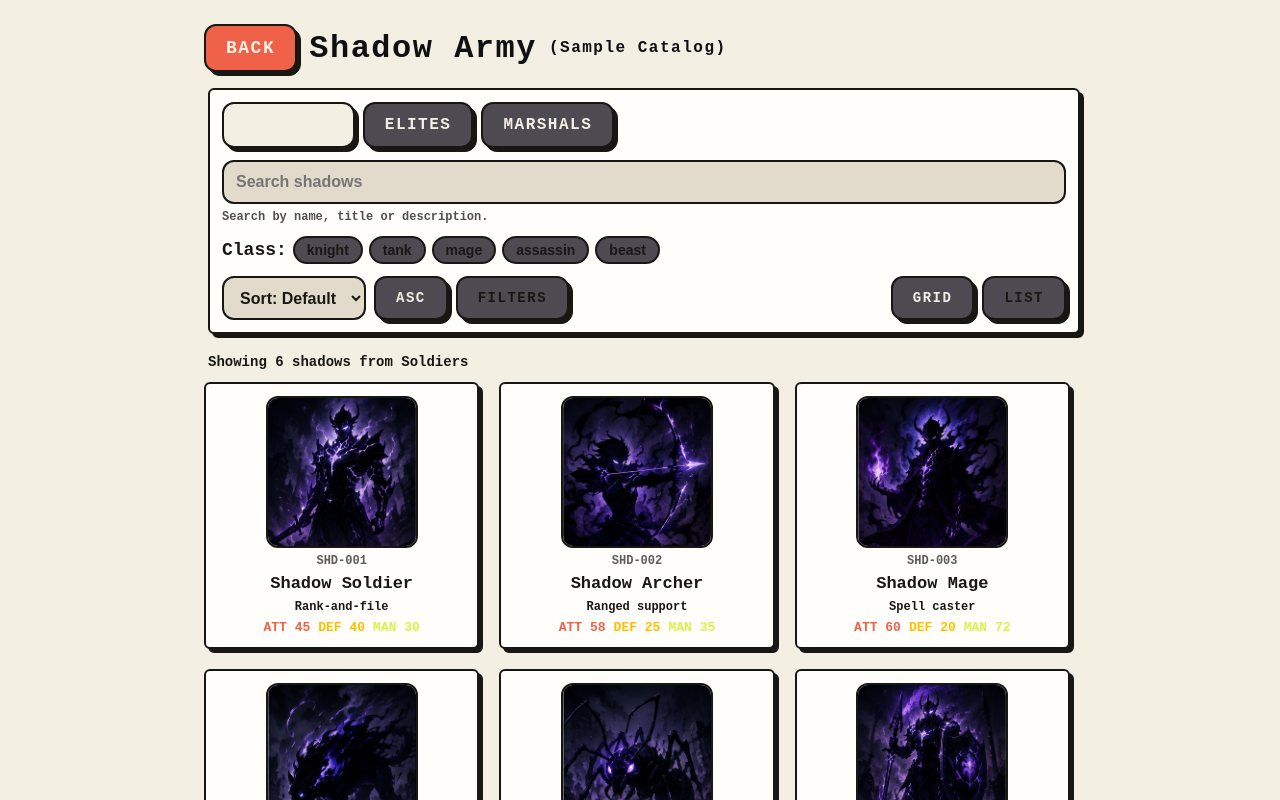
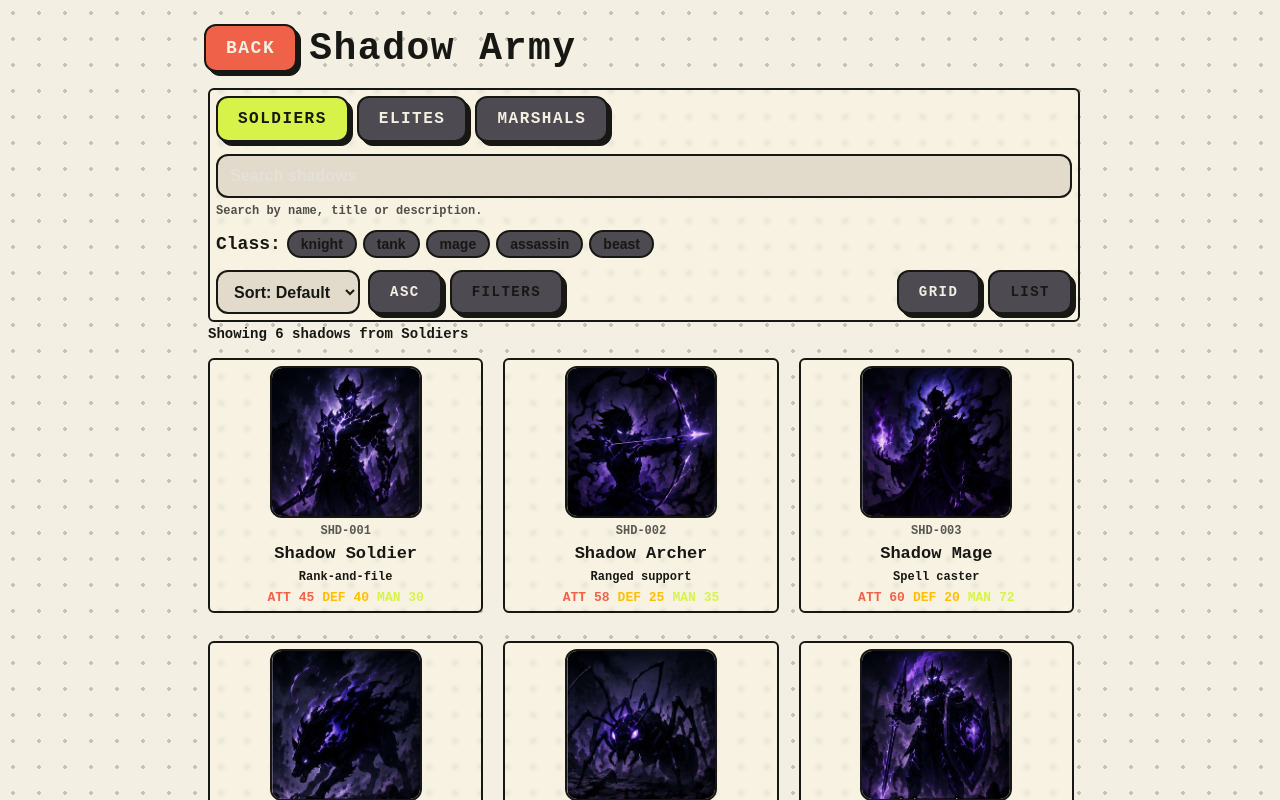
Before and after one commit to EmmanDespi/React-Portfolio, a React (Vite) app: page /data in a window 1280 px wide. Shown: the top 800 px of the page. Built offline with nearby package versions, Linux system fonts and the light colour scheme.

Commit message:
minor changes

```diff
--- a/src/index.css
+++ b/src/index.css
@@ -13,3 +13,7 @@ body,
 *::after {
   box-sizing: border-box;
 }
+input::placeholder {
+  color: #e4e1d9;
+  opacity: 1;
+}
--- a/src/pages/DataPage.tsx
+++ b/src/pages/DataPage.tsx
@@ -1,4 +1,4 @@
-import { useEffect, useMemo, useState } from "react";
+import { useEffect, useMemo, useState, type CSSProperties } from "react";
 import { useNavigate } from "react-router-dom";
 import {
   AppColors,
@@ -11,9 +11,8 @@ import {
   NeoRows,
   NeoStatBar,
   NeoTag,
-  useColorScheme,
   useResponsive,
-  WireFrame,
+  WireFrameFrosted,
 } from "../theme/AppTheme";
 
 import shadowSoldier from "../assets/shadows/shadow-soldier.png";
@@ -158,7 +157,7 @@ function ShadowDetail({
     <>
       {/* Header */}
       <div style={{ display: "flex", alignItems: "center", gap: 16 }}>
-        <NeoImage src={item.image} alt={item.name} size={120} isDark={isDark} />
+        <NeoImage src={item.image} alt={item.name} size={152} isDark={isDark} />
         <div style={{ minWidth: 0 }}>
           <div style={{ color: palette.ink, opacity: 0.7, fontWeight: 700, fontSize: 14 }}>{item.code}</div>
           <div style={{ color: palette.ink, fontWeight: 900, fontSize: 24, lineHeight: 1.2 }}>{item.name}</div>
@@ -239,7 +238,7 @@ export default function DataScreen() {
   const navigate = useNavigate();
   const responsive = useResponsive();
 
-  const { isDark, setIsDark } = useAppTheme();
+  const { isDark } = useAppTheme();
   const palette = isDark ? AppPalette.dark : AppPalette.light;
 
   const [view, setView] = useState<ViewMode>("grid");
@@ -309,6 +308,7 @@ export default function DataScreen() {
   return (
     <div
       style={{
+        ...dotBackground(palette.background, isDark ? "#ffffff30" : "#00000030"),
         minHeight: "100vh",
         width: "100%",
         display: "flex",
@@ -335,35 +335,24 @@ export default function DataScreen() {
           <NeoButton label="Back" color={AppColors.coral} onPressed={() => navigate("/")} />
           <h1
             style={{
-              color: palette.title,
+              color: isDark ? AppColors.oatmilk : AppColors.ink,
               fontWeight: 900,
               letterSpacing: 1.5,
-              fontSize: responsive.isDesktop ? 32 : 22,
+              fontSize: responsive.isDesktop ? 38 : 24,
               margin: 0,
             }}
           >
             Shadow Army
           </h1>
-          <h1
-            style={{
-              color: palette.title,
-              fontWeight: 900,
-              letterSpacing: 1.5,
-              fontSize: responsive.isDesktop ? 16 : 16,
-              margin: 0,
-            }}
-          >
-            (Sample Catalog)
-          </h1>
         </div>
 
         {/* Controls */}
-        <WireFrame color={palette.card} style={{ marginBottom: AppSpacing.md }} padding={AppSpacing.sm}>
+        <WireFrameFrosted isDark={isDark} frost={0.1}>
           <div style={{ display: "flex", flexDirection: "column", gap: AppSpacing.sm }}>
             {/* Rank tabs */}
             <div style={{ display: "flex", flexWrap: "wrap", gap: 8 }}>
               {CATEGORIES.map((c) => (
-                <NeoButton key={c} label={RANK_LABELS[c]} fontSize={16} color={category === c? palette.shell : ""} onPressed={() => setCategory(c)} />
+                <NeoButton key={c} label={RANK_LABELS[c]} fontSize={16} color={category === c? palette.paper : ""} labelColor={category === c? AppColors.ink : ""} onPressed={() => setCategory(c)} />
               ))}
             </div>
 
@@ -452,7 +441,7 @@ export default function DataScreen() {
               </div>
             )}
           </div>
-        </WireFrame>
+        </WireFrameFrosted>
 
         <div style={{ color: palette.ink, fontWeight: 700, fontSize: 14, marginBottom: AppSpacing.sm, paddingLeft: 4 }}>
           Showing {visibleItems.length} shadows from {RANK_LABELS[category]}
@@ -460,11 +449,11 @@ export default function DataScreen() {
 
         {/* Empty state */}
         {visibleItems.length === 0 && (
-          <WireFrame color={palette.card} padding={AppSpacing.md} margin={0}>
+          <WireFrameFrosted isDark={isDark} frost={0.1}>
             <div style={{ color: palette.ink, fontWeight: 700, textAlign: "center" }}>
               No shadows match your search or filters.
             </div>
-          </WireFrame>
+          </WireFrameFrosted>
         )}
 
         {/* Grid view */}
@@ -490,7 +479,7 @@ export default function DataScreen() {
                   onKeyDown={(e) => (e.key === "Enter" || e.key === " ") && (e.preventDefault(), open())}
                   style={{ cursor: "pointer" }}
                 >
-                  <WireFrame color={palette.card} margin={0} padding={AppSpacing.sm}>
+                  <WireFrameFrosted isDark={isDark} frost={0.1}>
                     <div style={{ display: "flex", flexDirection: "column", alignItems: "center", gap: 6, textAlign: "center" }}>
                       <NeoImage src={it.image} alt={it.name} size={152} isDark={isDark} />
                       <div style={{ color: palette.ink, opacity: 0.7, fontWeight: 700, fontSize: 12 }}>{it.code}</div>
@@ -498,7 +487,7 @@ export default function DataScreen() {
                       <div style={{ color: palette.ink, fontWeight: 600, fontSize: 12 }}>{it.suffix}</div>
                       <MiniStats stats={it.stats} />
                     </div>
-                  </WireFrame>
+                  </WireFrameFrosted>
                 </div>
               );
             })}
@@ -507,7 +496,7 @@ export default function DataScreen() {
 
         {/* List view */}
         {view === "list" && visibleItems.length > 0 && (
-          <WireFrame color={palette.card} padding={0} margin={0}>
+          <WireFrameFrosted isDark={isDark} frost={0.1}>
             <div style={{ overflowX: "auto", borderRadius: 12 }}>
               <table style={{ width: "100%", borderCollapse: "collapse", color: palette.ink, fontSize: 15 }}>
                 <thead>
@@ -547,7 +536,7 @@ export default function DataScreen() {
                 </tbody>
               </table>
             </div>
-          </WireFrame>
+          </WireFrameFrosted>
         )}
       </div>
 
@@ -557,6 +546,7 @@ export default function DataScreen() {
           isDark={isDark}
           maxWidth={responsive.dialogWidth(560)}
           onClose={() => setSelectedId(null)}
+          frost={0.5}
         >
           <ShadowDetail
             item={selectedItem}
@@ -569,3 +559,14 @@ export default function DataScreen() {
     </div>
   );
 }
+
+export const dotBackground = (
+  bg: string,
+  dot: string,
+  gap = 26,
+  size = 2
+): CSSProperties => ({
+  backgroundColor: bg,
+  backgroundImage: `radial-gradient(${dot} ${size}px, transparent ${size}px)`,
+  backgroundSize: `${gap}px ${gap}px`,
+});
--- a/src/pages/HomePage.tsx
+++ b/src/pages/HomePage.tsx
@@ -9,6 +9,7 @@ import {
   NeoSwitch,
   useResponsive,
   WireFrame,
+  WireFrameFrosted,
 } from "../theme/AppTheme";
 import { FloatingButton } from "../theme/FloatingButton";
 import { useAppTheme } from "../theme/ThemeContext";
@@ -134,7 +135,7 @@ export default function HomeScreen() {
   const { isDark, setIsDark } = useAppTheme();
 
   const responsive = useResponsive();
-  const { isMobile, isDesktop, isLargeDesktop, dashboardWidth } = responsive;
+  const { isMobile, isLargeDesktop, dashboardWidth } = responsive;
   const p = isDark ? AppPalette.dark : AppPalette.light;
 
   const ink = isDark ? AppColors.oatmilk : p.ink;
@@ -353,6 +354,7 @@ export default function HomeScreen() {
       style={{
         minHeight: "100vh",
         width: "100%",
+        ...dotBackground(p.background, isDark ? "#ffffff30" : "#00000030"),
         boxSizing: "border-box",
         display: "flex",
         flexDirection: "column",
@@ -390,14 +392,7 @@ export default function HomeScreen() {
             </div>
         </div>
       )}
-      <WireFrame
-        color={p.shell}
-        isDark={isDark}
-        width={dashboardWidth}
-        height="auto"
-        margin={isDesktop ? AppSpacing.md : AppSpacing.sm}
-        padding={AppSpacing.sm}
-      >
+      <WireFrameFrosted width={dashboardWidth} isDark={isDark} frost={0.05}>
         {header}
         <div style={{ height: 24 }} />
         {sectionDivider("About")}
@@ -450,7 +445,18 @@ export default function HomeScreen() {
             </WireFrame>
           )}
         </div>
-      </WireFrame>
+      </WireFrameFrosted>
     </div>
   );
 }
+
+export const dotBackground = (
+  bg: string,
+  dot: string,
+  gap = 26,
+  size = 2
+): CSSProperties => ({
+  backgroundColor: bg,
+  backgroundImage: `radial-gradient(${dot} ${size}px, transparent ${size}px)`,
+  backgroundSize: `${gap}px ${gap}px`,
+});
--- a/src/pages/POSPage.tsx
+++ b/src/pages/POSPage.tsx
@@ -1,4 +1,4 @@
-import { useEffect, useMemo, useState } from "react";
+import { useEffect, useMemo, useState, type CSSProperties } from "react";
 import { useNavigate } from "react-router-dom";
 import { EMPTY } from "./Pos Assets/types";
 import type { Item, Line, Reading, Sale, Settings, Store, TaxType } from "./Pos Assets/types";
@@ -12,7 +12,7 @@ import { SalesView } from "./Pos Assets/views/SalesView";
 import { ReportsView } from "./Pos Assets/views/ReportsView";
 import { SettingsView } from "./Pos Assets/views/SettingsView";
 import { FloatingButton } from "../theme/FloatingButton";
-import { AppColors, AppPalette, AppSpacing, NeoButton, NeoSwitch, WireFrame, useResponsive } from "../theme/AppTheme";
+import { AppColors, AppPalette, AppSpacing, NeoButton, WireFrameFrosted, useResponsive } from "../theme/AppTheme";
 import { useAppTheme } from "../theme/ThemeContext";
 
 type Tab = "sell" | "inventory" | "sales" | "reports" | "settings";
@@ -30,7 +30,7 @@ export default function POSPage() {
   const [lastId, setLastId] = useState<string | null>(null);
 
   // Same dark-mode setup as HomePage: start from the system scheme, toggle with NeoSwitch.
-  const { isDark, setIsDark } = useAppTheme();
+  const { isDark } = useAppTheme();
   const responsive = useResponsive();
   const p = isDark ? AppPalette.dark : AppPalette.light;
   const shellWidth = responsive.isLargeDesktop ? responsive.width * 0.7 : responsive.dashboardWidth;
@@ -161,8 +161,8 @@ export default function POSPage() {
   return (
     <div
       style={{
-        color: AppColors.oatmilk,
         minHeight: "100vh",
+        ...dotBackground(p.background, isDark ? "#ffffff30" : "#00000030"),
         width: "100%",
         boxSizing: "border-box",
         display: "flex",
@@ -194,14 +194,7 @@ export default function POSPage() {
         </div>
       )}
 
-      <WireFrame
-        color={p.card}
-        isDark={isDark}
-        width={shellWidth}
-        height="auto"
-        margin={responsive.isDesktop ? AppSpacing.md : AppSpacing.sm}
-        padding={AppSpacing.sm}
-      >
+      <WireFrameFrosted width={shellWidth} isDark={isDark} frost={0.05}>
         <div style={{ display: "flex", alignItems: "flex-start", justifyContent: "space-between", gap: AppSpacing.sm, padding: `${AppSpacing.xs}px 8px 0` }}>
           <div style={{ minWidth: 0 }}>
             <h1 style={{ color: p.ink, fontSize: 22, fontWeight: 900, letterSpacing: 2.5, margin: 0 }}>
@@ -253,7 +246,17 @@ export default function POSPage() {
               }} />
           )}
         </div>
-      </WireFrame>
+      </WireFrameFrosted>
     </div>
   );
 }
+export const dotBackground = (
+  bg: string,
+  dot: string,
+  gap = 26,
+  size = 2
+): CSSProperties => ({
+  backgroundColor: bg,
+  backgroundImage: `radial-gradient(${dot} ${size}px, transparent ${size}px)`,
+  backgroundSize: `${gap}px ${gap}px`,
+});
--- a/src/pages/Pos Assets/components/AddItemForm.tsx
+++ b/src/pages/Pos Assets/components/AddItemForm.tsx
@@ -53,7 +53,7 @@ export function AddItemForm({ onAdd, mode, isDark }: Props) {
           </select>)}
       </div>
       {err && (
-        <p role="alert" style={{ margin: `${AppSpacing.sm}px 0`, padding: "8px 12px", border: `2px solid ${AppColors.ink}`, borderRadius: 8, backgroundColor: AppColors.coral, color: AppColors.ink, fontWeight: 700, fontSize: 14 }}>
+        <p role="alert" style={{ margin: `${AppSpacing.sm}px 0`, padding: "8px 12px", border: `2px solid ${AppColors.ink}`, borderRadius: 8, backgroundColor: AppColors.coral, color: AppColors.white, fontWeight: 700, fontSize: 14 }}>
           {err}
         </p>
       )}
--- a/src/pages/Pos Assets/views/SalesView.tsx
+++ b/src/pages/Pos Assets/views/SalesView.tsx
@@ -43,7 +43,7 @@ export function SalesView({ sales, onVoid, settings, isDark }: Props) {
       <div>
         <h2 style={heading}>All invoices ({sales.length})</h2>
         {sales.length === 0 && card(<p style={{ color: p.ink, fontSize: 15, margin: 0 }}>No sales yet. Completed sales show up here.</p>)}
-        <div style={{ display: "grid", gap: 12, alignItems: "start", gridTemplateColumns: "repeat(auto-fill, minmax(max(200, calc((100% - 48px) / 3)), 1fr))" }}>
+        <div style={{ display: "grid", gap: 12, alignItems: "start", gridTemplateColumns: "repeat(auto-fill, minmax(max(260px, calc((100% - 48px) / 3)), 1fr))" }}>
           {sales.map((x) => card(<>
             <div style={{ display: "flex", flexWrap: "wrap", justifyContent: "space-between", alignItems: "center", gap: AppSpacing.sm, color: p.ink }}>
               <div style={{ display: "flex", alignItems: "center", gap: 8, flexWrap: "wrap" }}>
@@ -53,7 +53,7 @@ export function SalesView({ sales, onVoid, settings, isDark }: Props) {
               </div>
               <span style={{ fontSize: 14 }}>{new Date(x.at).toLocaleString("en-PH")}</span>
             </div>
-            <div style={{ display: "flex", flexWrap: "wrap", justifyContent: "space-between", alignItems: "center", gap: AppSpacing.sm, color: p.ink, paddingTop:12, paddingBottom: 12}}>
+            <div style={{ display: "flex", alignItems: "center", gap: 8, flexWrap: "wrap", color: p.ink, paddingTop:12, paddingBottom: 12}}>
             <strong style={{ textDecoration: x.voided ? "line-through" : "none" }}>{peso(x.totals.gross)}</strong>
             </div>
             {x.voided && <p style={{ color: p.ink, fontSize: 13, margin: `${AppSpacing.xs}px 0 0` }}>Voided: {x.voidReason}</p>}
--- a/src/theme/AppTheme.tsx
+++ b/src/theme/AppTheme.tsx
@@ -6,7 +6,7 @@ import React, { useEffect, useState, type ReactNode } from "react";
 
 export const AppColors = {
   ink: "#171713",
-  paper: "rgb(243, 239, 226)",
+  paper: "#F3EFE2",
   white: "#FFFEFA",
   lime: "#D7F34A",
   mustard: "#FFBF00",
@@ -15,11 +15,11 @@ export const AppColors = {
   muted: "#77766F",
   line: "#BCB9AE",
   oatcream: "#C2A178",
-  dsBlue: "rgb(56, 81, 90)",
-  deep:  "#0e1012",
-  oatmilk: "rgb(226, 218, 203)",
-  onyx: "rgb(56, 52, 59)",
-  stone: "rgb(78, 74, 82)",
+  dsBlue: "#38515A",
+  deep: "#0E1012",
+  oatmilk: "#E2DACB",
+  onyx: "#57505C",
+  stone: "#4E4A52",
 } as const;
 
 export const AppSpacing = {
@@ -51,7 +51,7 @@ export const AppPalette = {
   dark: {
     background: AppColors.deep,
     title: AppColors.coral,
-    shell: AppColors.onyx,
+    shell: AppColors.dsBlue,
     card: AppColors.stone,
     subcard: AppColors.onyx,
     paper: AppColors.mustard,
@@ -222,6 +222,79 @@ export const WireFrame: React.FC<WireFrameProps> = ({
           minHeight,
           padding,
           backgroundColor: color || p.card,
+          borderRadius,
+          border: `${borderWidth}px solid ${borderColor}`,
+          boxSizing: "border-box",
+        }}
+      >
+        {children}
+      </div>
+    </div>
+  );
+};
+
+interface WireFrameFrostedProps {
+  children: React.ReactNode;
+  width?: number | string;
+  height?: number | string;
+  minHeight?: number;
+  padding?: number;
+  margin?: number;
+  color?: string;          // hex like "#ffffff" (6 digits). Falls back to the palette card color
+  borderRadius?: number;
+  borderWidth?: number;
+  borderColor?: string;
+  isDark?: boolean;
+  frost?: number;          // 0 = clear glass, 1 = heavy frost (default 0.5)
+  blur?: number;           // optional px override for the blur amount
+  style?: React.CSSProperties;
+}
+
+/** Turns "#rrggbb" or "#rgb" into "rgba(r, g, b, a)". Other formats are returned as-is. */
+const withAlpha = (color: string, alpha: number): string => {
+  const m = color.trim().match(/^#([0-9a-f]{3}|[0-9a-f]{6})$/i);
+  if (!m) return color;
+  let hex = m[1];
+  if (hex.length === 3) hex = hex.split("").map((c) => c + c).join("");
+  const n = parseInt(hex, 16);
+  return `rgba(${(n >> 16) & 255}, ${(n >> 8) & 255}, ${n & 255}, ${alpha})`;
+};
+
+export const WireFrameFrosted: React.FC<WireFrameFrostedProps> = ({
+  children,
+  width = "100%",
+  height = "100%",
+  minHeight,
+  padding = 6,
+  margin = 4,
+  borderRadius = 6,
+  borderWidth = 2,
+  color,
+  borderColor = AppColors.ink,
+  isDark = true,
+  frost = 0.5,
+  blur,
+  style,
+}) => {
+  const p = isDark ? AppPalette.dark : AppPalette.light;
+
+  const f = Math.max(0, Math.min(1, frost));
+  const blurPx = blur ?? f * 20;          // 0 to 20px
+  const alpha = 0.15 + f * 0.6;           // 0.15 to 0.75
+  const filter = `blur(${blurPx}px) saturate(150%)`;
+
+  return (
+    <div style={{ position: "relative", width, minHeight, margin, ...style }}>
+      <div
+        style={{
+          position: "relative",
+          width,
+          height,
+          minHeight,
+          padding,
+          backgroundColor: withAlpha(color || p.card, alpha),
+          backdropFilter: filter,
+          WebkitBackdropFilter: filter, // Safari
           borderRadius,
           border: `${borderWidth}px solid ${borderColor}`,
           boxSizing: "border-box",
@@ -659,19 +732,20 @@ interface NeoDialogProps {
   backLabel?: string;
   isDark?: boolean;
   ariaLabel?: string;
+  frost?: number;
 }
 
 export const NeoDialog: React.FC<NeoDialogProps> = ({
   children,
   onClose,
   onBack,
+  frost = 0.1,
   maxWidth = 560,
   closeLabel = "Close",
   backLabel = "Back",
   isDark = false,
   ariaLabel = "Dialog",
 }) => {
-  const p = isDark ? AppPalette.dark : AppPalette.light;
   const responsive = useResponsive();
 
   useEffect(() => {
@@ -707,7 +781,7 @@ export const NeoDialog: React.FC<NeoDialogProps> = ({
         onClick={(e) => e.stopPropagation()}
         style={{ width: responsive.dialogWidth(maxWidth), maxWidth: "100%" }}
       >
-        <WireFrame color={p.card} padding={0} margin={0}>
+        <WireFrameFrosted  isDark={isDark} frost={frost}>
           <div style={{ maxHeight: "85vh", overflowY: "auto", padding: AppSpacing.md, borderRadius: 12 }}>
             {onBack && (
               <div style={{ marginBottom: AppSpacing.sm }}>
@@ -721,7 +795,7 @@ export const NeoDialog: React.FC<NeoDialogProps> = ({
               <NeoButton fontSize={12} label={closeLabel} color={AppColors.coral} onPressed={onClose} />
             </div>
           </div>
-        </WireFrame>
+        </WireFrameFrosted>
       </div>
     </div>
   );
```
